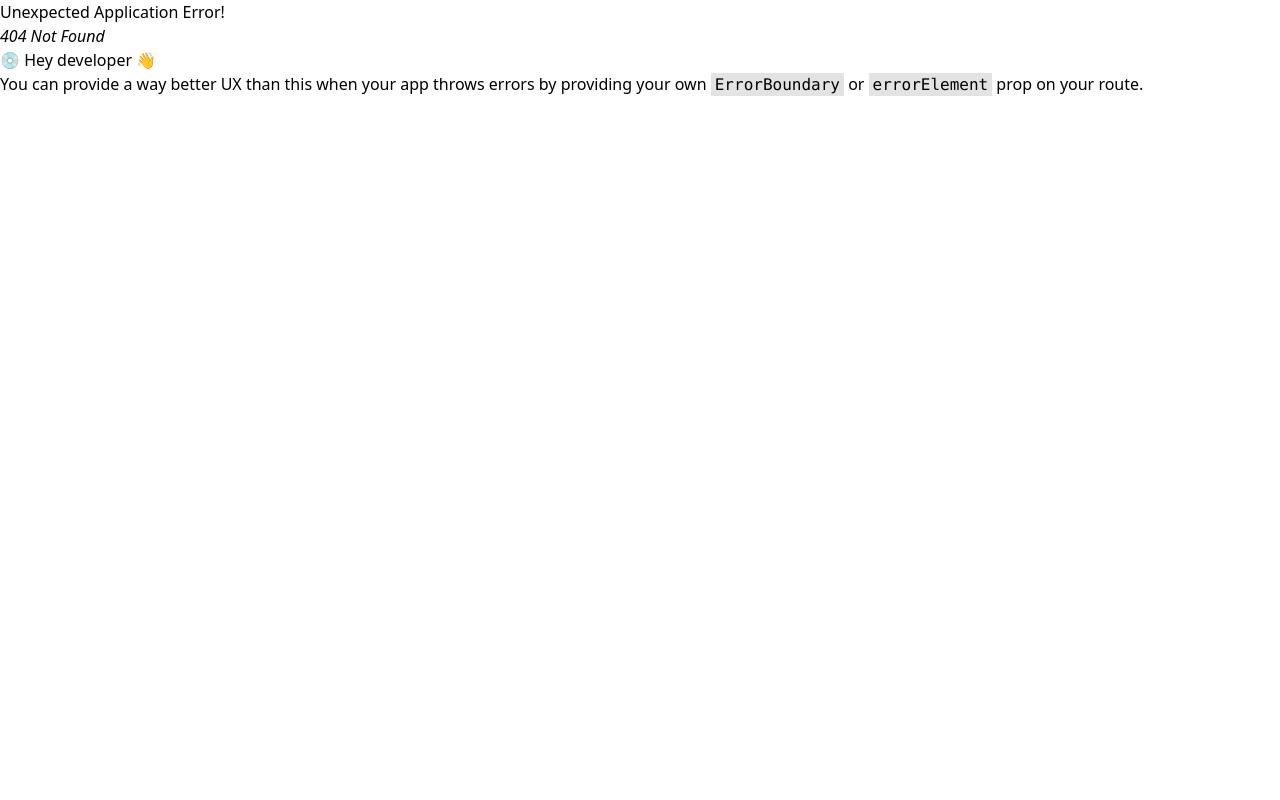
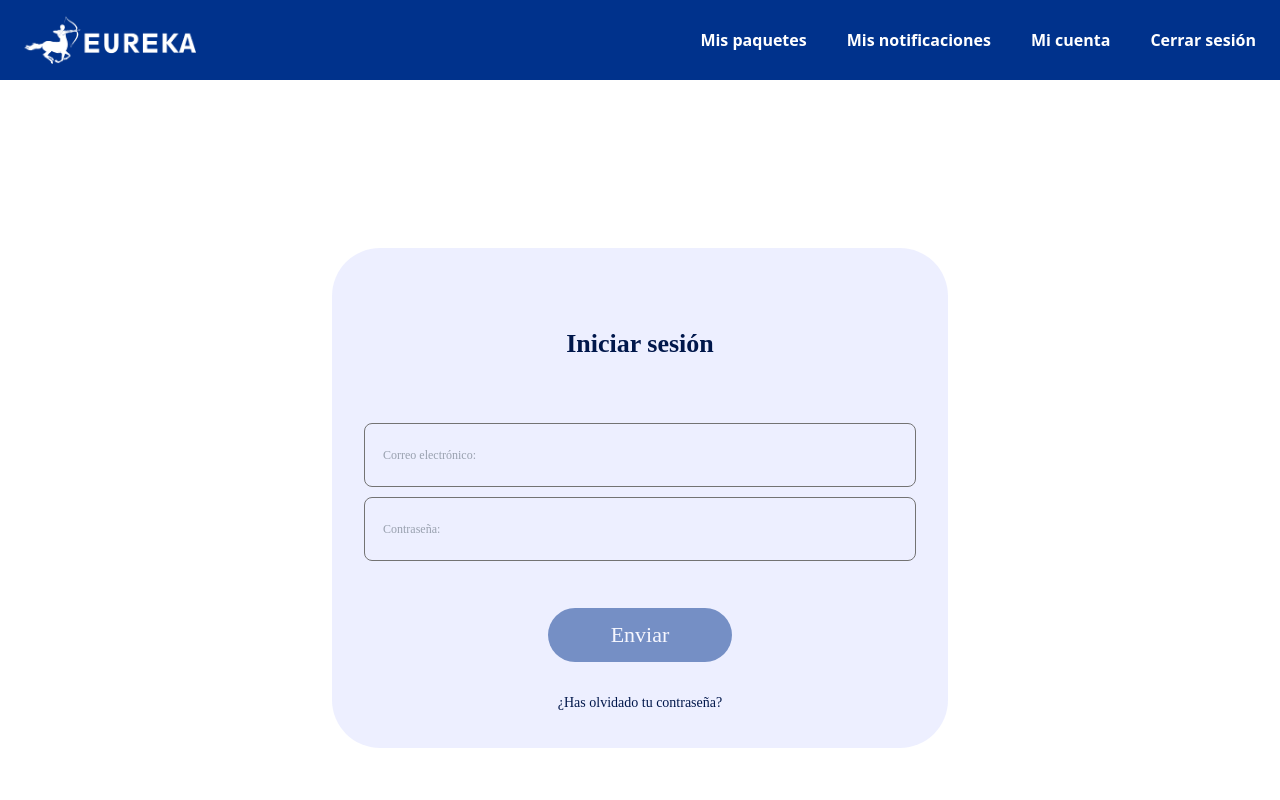
Before and after one commit to Ayuik/buzon-inteligente-FE-testing, a React (Vite) app: page /login in a window 1280 px wide. Before the commit this address had no page. Shown: the top 800 px of the page. Built offline with nearby package versions, Linux system fonts and the light colour scheme.

Commit message:
Login validations and popover done

```diff
--- /dev/null
+++ b/src/components/LoginSuccessPopover.jsx
@@ -0,0 +1,26 @@
+import { Link } from "react-router-dom";
+import { forwardRef } from "react";
+
+export const LoginSuccessPopover = forwardRef(({ title, message, to, buttonLabel }, ref) => {
+  return (
+    <div
+      ref={ref}
+      id="success-popover"
+      className="absolute left-1/2 top-16 -translate-x-1/2 z-50 inline-block w-80 text-sm text-[#00174B] transition-opacity duration-300 bg-[#E1E5FF] border border-[#00174B] rounded-lg shadow-lg opacity-0 invisible"
+    >
+      <div className="px-4 py-3 border-b border-[#00174B] rounded-t-lg">
+        <h3 className="font-semibold text-center text-lg">{title}</h3>
+      </div>
+      <div className="px-4 py-2 text-center">
+        <p>{message}</p>
+        <Link
+          to={to}
+          id="popover-accept"
+          className="inline-block bg-[#00174B] hover:opacity-90 text-white px-4 py-2 rounded-md mt-3"
+        >
+          {buttonLabel}
+        </Link>
+      </div>
+    </div>
+  );
+});
--- a/src/components/loginForm/loginForm.jsx
+++ b/src/components/loginForm/loginForm.jsx
@@ -1,47 +1,71 @@
-import { useState } from "react";
-
+import { useState, useRef } from "react";
+import { Link } from "react-router-dom";
+import { LoginSuccessPopover } from "../LoginSuccessPopover";
 
 export function LoginForm() {
-    const [formData, setFormData] = useState({
-        email: "",
-        password: "",
-    })
+  const [formData, setFormData] = useState({ email: "", password: "" });
+  const [formErrors, setFormErrors] = useState({ email: "", password: "" });
+  const popoverRef = useRef(null);
 
-    const handleChange = (e) => {
-        const { name, value } = e.target
-        setFormData(prev => ({...prev, [name]: value}))
+  const handleChange = (event) => {
+    const { name, value } = event.target;
+    setFormData((prev) => ({ ...prev, [name]: value }));
+
+    if (name === "email") {
+      const emailRegex = /^[^\s@]+@[^\s@]+\.[^\s@]+$/;
+      setFormErrors((prev) => ({
+        ...prev,
+        email: emailRegex.test(value) ? "" : "Correo inválido",
+      }));
     }
 
+    if (name === "password") {
+      setFormErrors((prev) => ({
+        ...prev,
+        password: value.trim() === "" ? "La contraseña es obligatoria" : "",
+      }));
+    }
+  };
 
-    const handleSubmit = (e) => {
-        e.preventDefault()
-        console.log(formData)
+  const handleSubmit = (event) => {
+    event.preventDefault();
+    if (!formErrors.email && !formErrors.password) {
+      const popover = popoverRef.current;
+      if (popover) {
+        popover.classList.remove("opacity-0", "invisible");
+        popover.classList.add("opacity-100", "visible");
       }
+    }
+  };
 
-
+  const isDisabled =
+    !formData.email ||
+    !formData.password ||
+    formErrors.email ||
+    formErrors.password;
 
   return (
-        <form class="flex flex-col items-center justify-center h-screen" onSubmit = { handleSubmit }>
-            <div className = "form-login" class="flex flex-col items-center justify-center p-[25px] bg-[#bec7ff47] rounded-[48px] w-[616px] h-[500px]">
+    <form id="form-component" className="flex flex-col items-center justify-center h-screen font-bree" onSubmit={handleSubmit}>
+      <div id="form-login" className="flex flex-col items-center justify-center p-[25px] bg-[#bec7ff47] rounded-[48px] w-[616px] h-[500px]">
 
-                <div className = "title-login" class="text-[#00174b] text-[26px] font-semibold mb-[30px] mt-[-100px] font-[bree-serif]">
+        <div id="title-login" className="text-[#00174b] text-[26px] font-semibold mb-[30px] mt-[-100px] font-[bree-serif]">
           <h2>Iniciar sesión</h2>
         </div>
 
-                <div className = "inputs-form"class="mt-[30px]">
-                    <input type="email" id="email" placeholder="Correo electrónico:" value={formData.email} onChange={handleChange} class="size-full p-[18px] border border-[#737373] border-solid rounded-[8px] ml-[32px] mr-[32px] w-[552px] h-[64px] mb-[30px] text-[12px] placeholder-gray-400 font-[bree-serif]"/>
-
-                    <input type="password" id="password" placeholder="Contraseña:" value={formData.password} onChange={handleChange}  class="size-full p-[18px] border border-[#737373] border-solid rounded-[8px] ml-[32px] mr-[32px] w-[552px] h-[64px] mb-[30px] text-[12px] placeholder-gray-400 font-[bree-serif]"/>
+        <div id="inputs-form" className="mt-[30px]">
+          <input id="input-email" type="email" name="email" placeholder="Correo electrónico:" onChange={handleChange} className="size-full p-[18px] border border-[#737373] border-solid rounded-[8px] ml-[32px] mr-[32px] w-[552px] h-[64px] mb-[10px] text-[12px] placeholder-gray-400 font-[bree-serif]" /> {formErrors.email && (<p id="error-email" className="text-red-500 text-sm ml-[32px]">{formErrors.email}</p>)}
+          <input id="input-password" type="password" name="password" placeholder="Contraseña:" value={formData.password} onChange={handleChange} className="size-full p-[18px] border border-[#737373] border-solid rounded-[8px] ml-[32px] mr-[32px] w-[552px] h-[64px] mb-[10px] text-[12px] placeholder-gray-400 font-[bree-serif]" /> {formErrors.password && (<p id="error-password" className="text-red-500 text-sm ml-[32px]">{formErrors.password}</p>)}
         </div>
       </div>
 
-            <div className = "button-login" class="-mt-[140px] mb-[30px] font-[bree-serif]">
-                <button type="submit" class="bg-[#00328c] text-[#ffffff] w-[184px] h-[54px] m-[center] rounded-[32px] text-[22px] border-[none] cursor-pointer">Enviar</button>
+      <div id="button-login" className="-mt-[140px] mb-[30px] font-[bree-serif] relative">
+        <button id="submit-button" type="submit" disabled={isDisabled} className={`bg-[#00328c] text-white w-[184px] h-[54px] rounded-[32px] text-[22px] border-[none] ${isDisabled ? "opacity-50 cursor-not-allowed" : "hover:opacity-90 cursor-pointer"}`}>Enviar</button>
+        <LoginSuccessPopover ref={popoverRef} title="Login exitoso" message="¡Bienvenido/a! Has iniciado sesión correctamente." to="/packages" buttonLabel="Aceptar" />
       </div>
-            <div className = "forgot-password" class="font-[bree-serif] text-[#00174b] text-[14px] ">
-                <a href="#">¿Olvidaste tu contraseña?</a>
+
+      <div id="changePassword" className="font-[bree-serif] text-[#00174b] text-[14px]">
+        <Link to="/changePassword">¿Has olvidado tu contraseña?</Link>
       </div>
     </form>
-    )
-
+  );
 }
--- /dev/null
+++ b/src/routing/routes/LoginRoute.jsx
@@ -0,0 +1,6 @@
+import { LoginForm } from "../../components/loginForm/loginForm";
+
+export const LoginRoute = {
+    path: "/login",
+    element: <LoginForm />
+}
```
Also changed, not shown: src/routing/Router.jsx (+9 -2 lines). Lines whose indentation alone changed are shown as unchanged.
